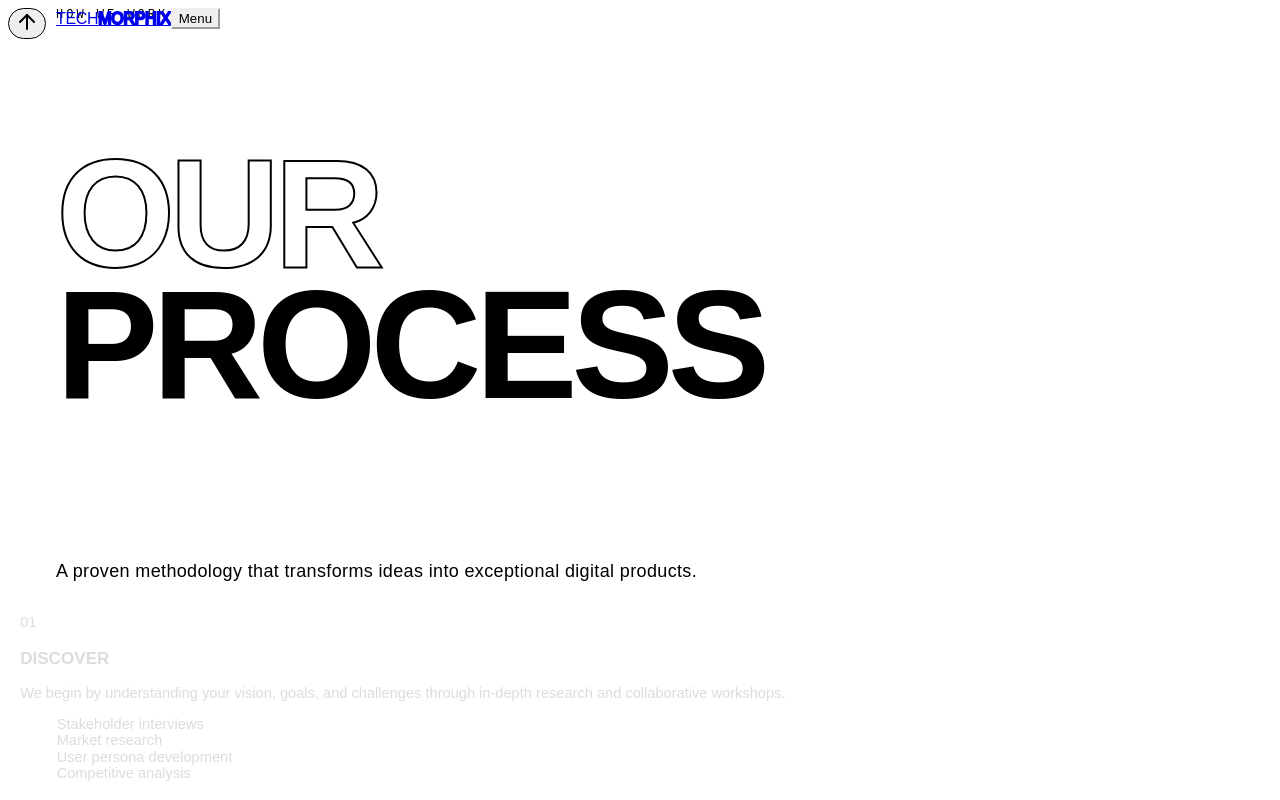
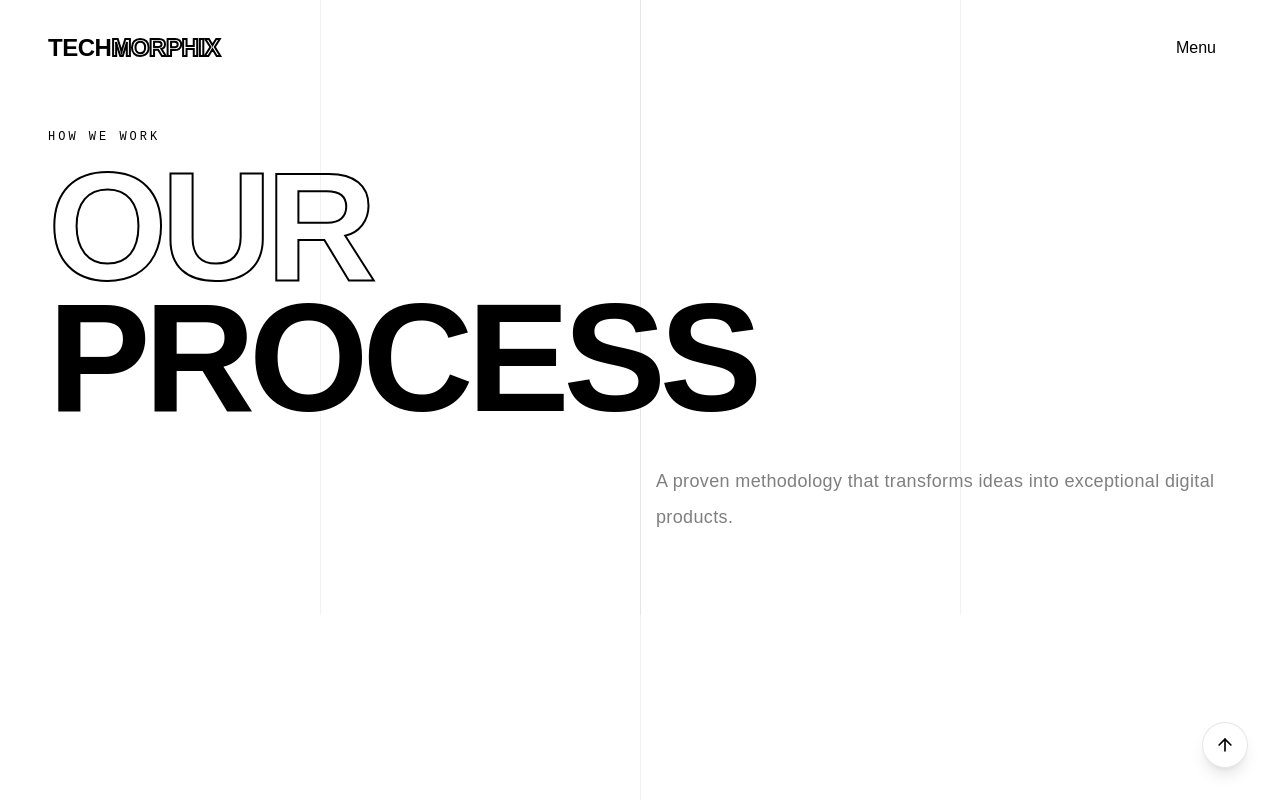
Before and after one commit to Prm290803/Portfoliio, a React (Vite) app: page /process in a window 1280 px wide. Shown: the top 800 px of the page. Built offline with nearby package versions, Linux system fonts and the light colour scheme.

Commit message:
major transesition

```diff
--- a/index.html
+++ b/index.html
@@ -2,7 +2,7 @@
 <html lang="en">
   <head>
     <meta charset="UTF-8" />
-    <link rel="icon" type="image/svg+xml" href="/vite.svg" />
+    <link rel="" type="" href="" />
     <meta name="viewport" content="width=device-width, initial-scale=1.0" />
     <title>techmorphix</title>
   </head>
--- a/src/App.css
+++ b/src/App.css
@@ -30,3 +30,11 @@
 .writing-mode-vertical {
   writing-mode: vertical-rl;
 }
+
+html.lenis {
+  height: auto;
+}
+
+.lenis.lenis-smooth {
+  scroll-behavior: auto;
+}
--- a/src/App.jsx
+++ b/src/App.jsx
@@ -1,38 +1,41 @@
-import { useState, useEffect } from "react";
-import { Routes, Route, useLocation } from "react-router-dom";
-import { AnimatePresence } from "framer-motion";
+import React from 'react'
+import './App.css'
+import { useState, useEffect } from 'react';
+import {LenisProvider} from './Lenis';
+import HomePage from './Pages/HomePage/homepage'
+import Loader from './IntroAnimation';
+import { AnimatePresence } from 'framer-motion';
+import About from './Pages/About/about';
+import Contact from './Pages/Contact/contact';
+import Services from './Pages/Services/services';
+import Work from './Pages/Work/Work';
+import Process from './Pages/Process/Process';
+import ScrollTop from './components/ScrollTop';
 
-import HomePage from "./Pages/HomePage/homepage";
-import About from "./Pages/About/about";
-import Contact from "./Pages/Contact/contact";
-import Services from "./Pages/Services/services";
-import Work from "./Pages/Work/Work";
-import Process from "./Pages/Process/Process";
-import Loader from "./IntroAnimation";
-import ScrollTop from "./components/ScrollTop";
+import { BrowserRouter as Router, Routes, Route, useLocation  } from 'react-router-dom';
 
 function App() {
+  const [loading, setLoading] = useState(true);
   const location = useLocation();
-  const [loading, setLoading] = useState(true);
 
-  const isHomePage = location.pathname === "/";
+  // Only show loader on home page initial load
+  const isHomePage = location.pathname === '/';
 
   useEffect(() => {
+    // Only run loader logic for home page
     if (isHomePage) {
       const timer = setTimeout(() => {
         setLoading(false);
-      }, 3600);
+      }, 3600); // ⏱️ loader duration
 
       return () => clearTimeout(timer);
     } else {
+      // For other pages, don't show loader
       setLoading(false);
     }
   }, [isHomePage]);
 
   return (
-    <>
-      <ScrollTop />
-
     <AnimatePresence mode="wait">
       {loading && isHomePage ? (
         <Loader key="loader" />
@@ -47,8 +50,18 @@ function App() {
         </Routes>
       )}
     </AnimatePresence>
-    </>
   );
 }
 
-export default App;
+// Wrap App with Router properly
+export default function AppWrapper() {
+  return (
+   <AnimatePresence>
+    <LenisProvider>
+      <ScrollTop />
+      <App />
+    </LenisProvider>
+    </AnimatePresence>
+
+  );
+}
--- a/src/Lenis.jsx
+++ b/src/Lenis.jsx
@@ -1,15 +1,24 @@
 import { createContext, useContext, useEffect, useRef } from "react";
 import Lenis from "lenis";
+import "lenis/dist/lenis.css";
+
 const LenisContext = createContext(null);
 
 export const LenisProvider = ({ children }) => {
   const lenisRef = useRef(null);
 
   useEffect(() => {
+    const root = document.getElementById("lenis-root");
+
+    // 🚨 IMPORTANT: wait until layout exists
+    if (!root) return;
+
     const lenis = new Lenis({
       lerp: 0.08,
       smoothWheel: true,
       syncTouch: true,
+      wrapper: root,
+      content: root,
     });
 
     lenisRef.current = lenis;
@@ -19,11 +28,13 @@ export const LenisProvider = ({ children }) => {
       lenis.raf(time);
       rafId = requestAnimationFrame(raf);
     };
+
     rafId = requestAnimationFrame(raf);
 
     return () => {
       cancelAnimationFrame(rafId);
       lenis.destroy();
+      lenisRef.current = null;
     };
   }, []);
 
--- a/src/components/Layout.jsx
+++ b/src/components/Layout.jsx
@@ -5,18 +5,14 @@ import { motion } from "framer-motion";
 
 export const Layout = ({ children }) => {
   return (
-    <div className="min-h-screen flex flex-col">
+    <div id="lenis-root" className="min-h-screen flex flex-col">
       <Header />
 
-      <main className="flex-grow"
-      >
+      <main className="flex-1 relative">
         {children}
       </main>
 
       <Footer />
-
-      {/* 🔥 Back to top button */}
-      <BackToTop />
     </div>
   );
 };
--- a/src/main.jsx
+++ b/src/main.jsx
@@ -1,16 +1,15 @@
-import { StrictMode } from 'react'
-import { createRoot } from 'react-dom/client'
-import './index.css'
-import App from './App.jsx'
-import { BrowserRouter } from 'react-router-dom'
-import { LenisProvider } from './Lenis.jsx'
-
-createRoot(document.getElementById('root')).render(
+import React, { StrictMode } from "react";
+import ReactDOM from "react-dom/client";
+import { BrowserRouter } from "react-router-dom";
+import App from "./App";
+import { LenisProvider } from "./Lenis";
+import "lenis/dist/lenis.css";
+ReactDOM.createRoot(document.getElementById("root")).render(
   <StrictMode>
-    <BrowserRouter>
-
-    <App />
-
-    </BrowserRouter>
-  </StrictMode>,
-)
+  <BrowserRouter>
+    <LenisProvider>
+      <App />
+    </LenisProvider>
+  </BrowserRouter>
+  </StrictMode>
+);
```
Lines whose indentation alone changed are shown as unchanged.
